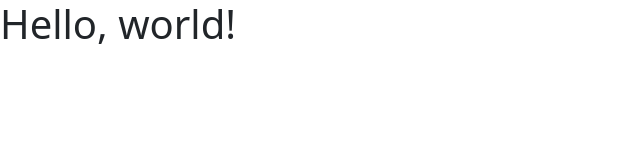
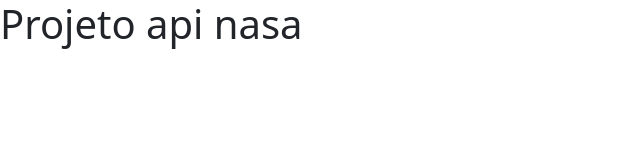
Before and after one commit to laispeneira/api-nasa, a plain HTML site: page index.html in a window 1280 px wide. Shown: the whole page, without its empty margins (0-640 px from the left). Drawn offline with nearby package versions, Linux system fonts and the light colour scheme.

Commit message:
mudei o titulo

```diff
--- a/index.html
+++ b/index.html
@@ -8,7 +8,7 @@
     <link rel="stylesheet" href="style.css">
 </head>
   <body>
-    <h1>Hello, world!</h1>
+    <h1>Projeto api nasa</h1>
     <script src="https://cdn.jsdelivr.net/npm/bootstrap@5.3.8/dist/js/bootstrap.bundle.min.js" integrity="sha384-FKyoEForCGlyvwx9Hj09JcYn3nv7wiPVlz7YYwJrWVcXK/BmnVDxM+D2scQbITxI" crossorigin="anonymous"></script>
   </body>
 </html>
```
